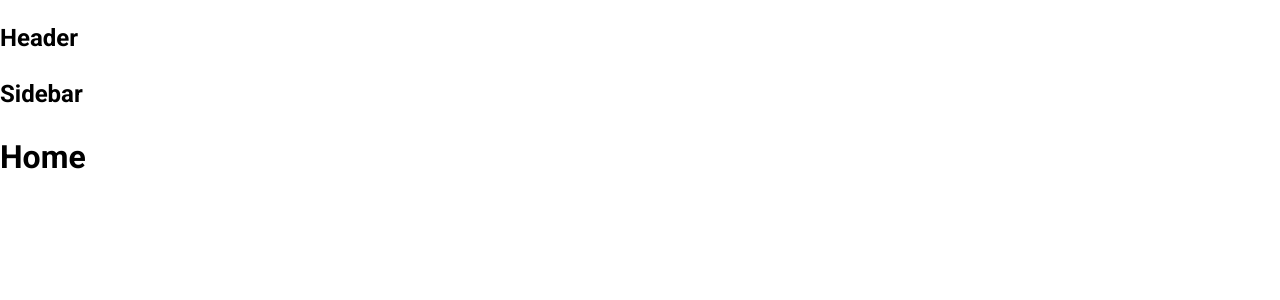
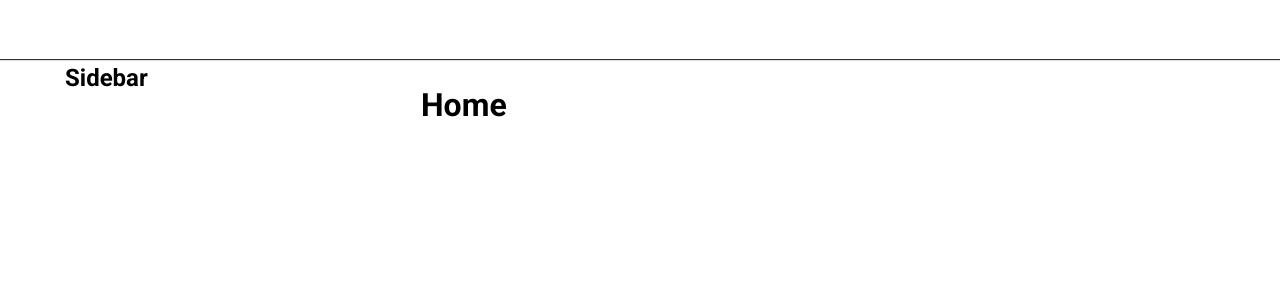
Before and after one commit to nam1601/tiktok-ui, a React (Create React App) app: page / in a window 1280 px wide. Shown: the top 300 px of the page. Built offline with nearby package versions, Linux system fonts and the light colour scheme.

Commit message:
khung Layout

```diff
--- a/package.json
+++ b/package.json
@@ -6,6 +6,8 @@
     "@testing-library/jest-dom": "^5.16.4",
     "@testing-library/react": "^13.3.0",
     "@testing-library/user-event": "^13.5.0",
+    "classnames": "^2.3.1",
+    "clsx": "^1.1.1",
     "normalize.css": "^8.0.1",
     "react": "^18.2.0",
     "react-dom": "^18.2.0",
--- a/src/App.js
+++ b/src/App.js
@@ -15,7 +15,7 @@
                         } else if (publicRoute.layout === null) {
                             Layout = Fragment;
                         }
-                        console.log(publicRoute.layout);
+
                         return (
                             <Route
                                 key={index}
--- a/src/components/GlobalyStyles/GlobalStyles.scss
+++ b/src/components/GlobalyStyles/GlobalStyles.scss
@@ -3,8 +3,13 @@
 
 :root {
     --primary-color: #fe2c55;
+
+    --default-layout-header-height: 60px;
+    --default-layout-width: 1150px;
 }
 * {
+    margin: 0;
+    padding: 0;
     box-sizing: border-box;
 }
 html {
--- /dev/null
+++ b/src/components/Layout/DefaultLayout/DefaultLayout.module.scss
@@ -0,0 +1,14 @@
+.wrapper {
+    display: flex;
+    flex-direction: column;
+    align-items: center;
+}
+.container {
+    display: flex;
+    width: var(--default-layout-width);
+    min-height: 100vh;
+}
+.content {
+    flex: 1;
+    min-height: 1000px;
+}
--- /dev/null
+++ b/src/components/Layout/DefaultLayout/Sidebar/Sidebar.module.scss
@@ -0,0 +1,4 @@
+.wrapper {
+    width: 356px;
+    min-height: 1000px;
+}
--- a/src/components/Layout/DefaultLayout/Sidebar/index.js
+++ b/src/components/Layout/DefaultLayout/Sidebar/index.js
@@ -1,5 +1,12 @@
+import styles from './Sidebar.module.scss';
+import classNames from 'classnames/bind';
+const cx = classNames.bind(styles);
 function Sidebar() {
-    return <h2>Sidebar</h2>;
+    return (
+        <aside className={cx('wrapper')}>
+            <h2>Sidebar</h2>
+        </aside>
+    );
 }
 
 export default Sidebar;
--- a/src/components/Layout/DefaultLayout/index.js
+++ b/src/components/Layout/DefaultLayout/index.js
@@ -1,13 +1,15 @@
 import Header from '../components/Header';
 import Sidebar from './Sidebar';
-
+import styles from './DefaultLayout.module.scss';
+import classNames from 'classnames/bind';
+const cx = classNames.bind(styles);
 function DefaultLayout({ children }) {
     return (
-        <div>
+        <div className={cx('wrapper')}>
             <Header />
-            <div className="container">
+            <div className={cx('container')}>
                 <Sidebar />
-                <div className="content">{children}</div>
+                <div className={cx('content')}>{children}</div>
             </div>
         </div>
     );
--- /dev/null
+++ b/src/components/Layout/components/Header/Header.module.scss
@@ -0,0 +1,12 @@
+.wrapper {
+    width: 100%;
+    height: var(--default-layout-header-height);
+    box-shadow: 0px 1px 1px rgb(0 0 0 / 12%);
+    display: flex;
+    justify-content: center;
+    border-bottom: 1px solid #333;
+}
+.inner {
+    width: var(--default-layout-width);
+    height: 100%;
+}
--- a/src/components/Layout/components/Header/index.js
+++ b/src/components/Layout/components/Header/index.js
@@ -1,5 +1,13 @@
+import styles from './Header.module.scss';
+import classNames from 'classnames/bind';
+import clsx from 'clsx';
+const cx = classNames.bind(styles);
 function Header() {
-    return <h2>Header</h2>;
+    return (
+        <header className={cx('wrapper')}>
+            <div className={cx('inner')}></div>
+        </header>
+    );
 }
 
 export default Header;
```
Also changed, not shown: 1 other file (tests, documents, lock files or other folders).
